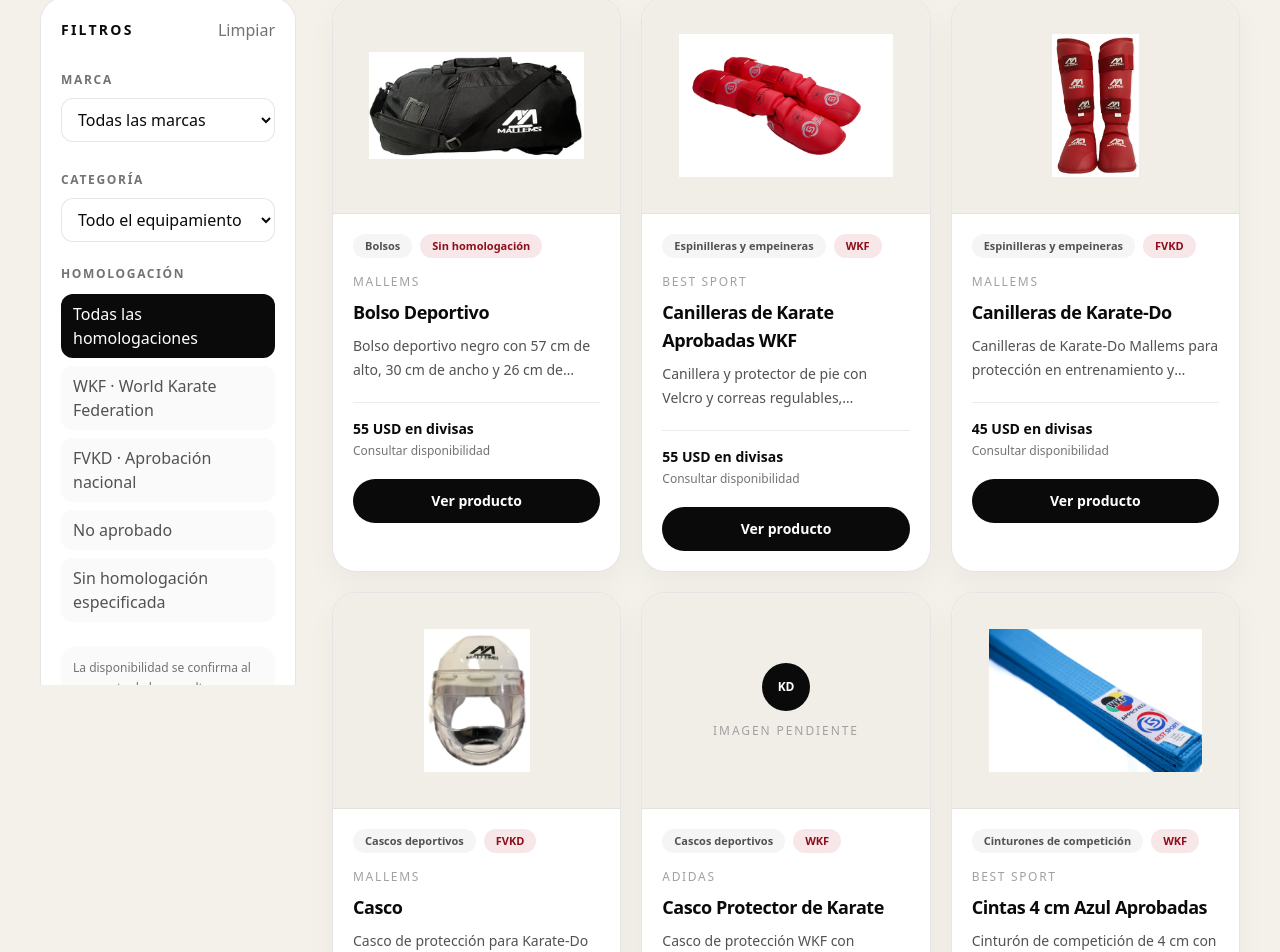
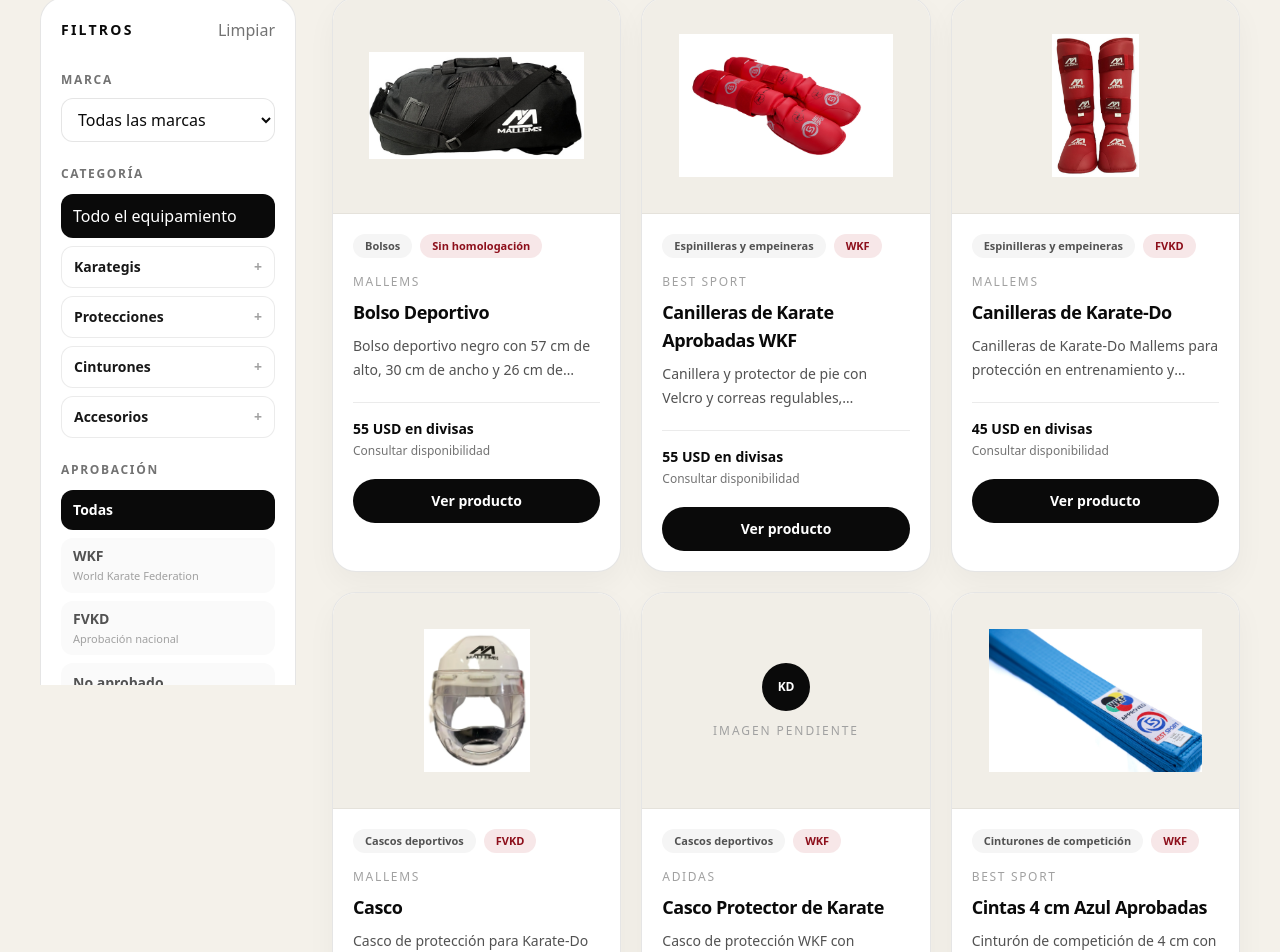
Before and after one commit to maorusohh/catalogo-karate, a Next.js app: page /catalogo in a window 1280 px wide. Shown: the part 478-1430 px from the top of the page. Built offline with nearby package versions, Linux system fonts and the light colour scheme.

Commit message:
feat: replace category select with expandable hierarchy

```diff
--- a/src/components/catalog/catalog-filters.tsx
+++ b/src/components/catalog/catalog-filters.tsx
@@ -12,21 +12,26 @@ type CatalogFiltersProps = {
   onReset: () => void;
 };
 
-const approvalOptions: Array<{
+type ApprovalOption = {
   value: ApprovalLevel | "ALL";
   label: string;
-}> = [
+  detail?: string;
+};
+
+const approvalOptions: ApprovalOption[] = [
   {
     value: "ALL",
-    label: "Todas las homologaciones",
+    label: "Todas",
   },
   {
     value: "WKF",
-    label: "WKF · World Karate Federation",
+    label: "WKF",
+    detail: "World Karate Federation",
   },
   {
     value: "NATIONAL",
-    label: "FVKD · Aprobación nacional",
+    label: "FVKD",
+    detail: "Aprobación nacional",
   },
   {
     value: "NON_APPROVED",
@@ -34,7 +39,7 @@ const approvalOptions: Array<{
   },
   {
     value: "UNSPECIFIED",
-    label: "Sin homologación especificada",
+    label: "Sin aprobación especificada",
   },
 ];
 
@@ -106,45 +111,97 @@ export function CatalogFilters({
           </select>
         </label>
 
-        <label className="block">
-          <span className="text-xs font-semibold tracking-[0.14em] text-neutral-500 uppercase">
+        <fieldset>
+          <legend className="text-xs font-semibold tracking-[0.14em] text-neutral-500 uppercase">
             Categoría
-          </span>
+          </legend>
 
-          <select
-            value={filters.categoryId}
-            onChange={(event) =>
+          <div className="mt-3 space-y-2">
+            <button
+              type="button"
+              onClick={() =>
                 onChange({
                   ...filters,
-                categoryId: event.target.value,
+                  categoryId: "ALL",
                 })
               }
-            className="mt-2 min-h-11 w-full rounded-xl border border-black/10 bg-white px-3 text-sm text-neutral-950 outline-none focus:border-neutral-950"
+              className={`w-full rounded-xl px-3 py-2.5 text-left text-sm font-semibold transition-colors ${
+                filters.categoryId === "ALL"
+                  ? "bg-neutral-950 text-white"
+                  : "bg-neutral-50 text-neutral-700 hover:bg-neutral-100"
+              }`}
             >
-            <option value="ALL">Todo el equipamiento</option>
+              Todo el equipamiento
+            </button>
 
             {topLevelCategories.map((parent) => {
               const children = categories
                 .filter((category) => category.active && category.parentId === parent.id)
                 .sort((a, b) => a.name.localeCompare(b.name, "es"));
+              const selectedInGroup =
+                filters.categoryId === parent.id ||
+                children.some((child) => child.id === filters.categoryId);
 
               return (
-                <optgroup key={parent.id} label={parent.name}>
-                  <option value={parent.id}>Todos: {parent.name}</option>
+                <details
+                  key={parent.id}
+                  className="overflow-hidden rounded-xl border border-black/8 bg-white"
+                  open={selectedInGroup || undefined}
+                >
+                  <summary className="flex cursor-pointer list-none items-center justify-between gap-3 px-3 py-2.5 text-sm font-semibold text-neutral-900 [&::-webkit-details-marker]:hidden">
+                    <span>{parent.name}</span>
+                    <span aria-hidden="true" className="text-neutral-400">
+                      +
+                    </span>
+                  </summary>
+
+                  <div className="space-y-1 border-t border-black/8 p-2">
+                    <button
+                      type="button"
+                      onClick={() =>
+                        onChange({
+                          ...filters,
+                          categoryId: parent.id,
+                        })
+                      }
+                      className={`w-full rounded-lg px-3 py-2 text-left text-sm transition-colors ${
+                        filters.categoryId === parent.id
+                          ? "bg-neutral-950 font-semibold text-white"
+                          : "text-neutral-600 hover:bg-neutral-50 hover:text-neutral-950"
+                      }`}
+                    >
+                      Todos
+                    </button>
+
                     {children.map((child) => (
-                    <option key={child.id} value={child.id}>
+                      <button
+                        key={child.id}
+                        type="button"
+                        onClick={() =>
+                          onChange({
+                            ...filters,
+                            categoryId: child.id,
+                          })
+                        }
+                        className={`w-full rounded-lg px-3 py-2 text-left text-sm transition-colors ${
+                          filters.categoryId === child.id
+                            ? "bg-neutral-950 font-semibold text-white"
+                            : "text-neutral-600 hover:bg-neutral-50 hover:text-neutral-950"
+                        }`}
+                      >
                         {child.name}
-                    </option>
+                      </button>
                     ))}
-                </optgroup>
+                  </div>
+                </details>
               );
             })}
-          </select>
-        </label>
+          </div>
+        </fieldset>
 
         <fieldset>
           <legend className="text-xs font-semibold tracking-[0.14em] text-neutral-500 uppercase">
-            Homologación
+            Aprobación
           </legend>
 
           <div className="mt-3 grid gap-2">
@@ -161,13 +218,18 @@ export function CatalogFilters({
                       approval: option.value,
                     })
                   }
-                  className={`min-h-10 rounded-xl px-3 py-2 text-left text-sm font-medium transition-colors ${
+                  className={`min-h-10 rounded-xl px-3 py-2 text-left transition-colors ${
                     selected
                       ? "bg-neutral-950 text-white"
                       : "bg-neutral-50 text-neutral-600 hover:bg-neutral-100"
                   }`}
                 >
-                  {option.label}
+                  <span className="block text-sm font-semibold">{option.label}</span>
+                  {option.detail ? (
+                    <span className={`mt-0.5 block text-[11px] ${selected ? "text-white/60" : "text-neutral-400"}`}>
+                      {option.detail}
+                    </span>
+                  ) : null}
                 </button>
               );
             })}
```
Lines whose indentation alone changed are shown as unchanged.
